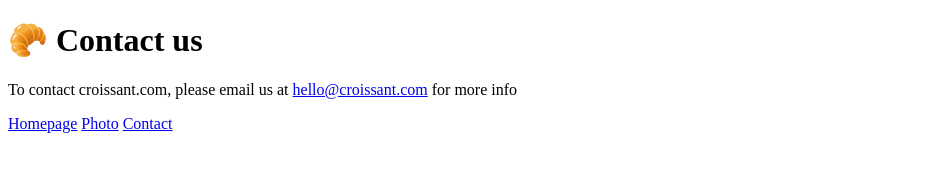
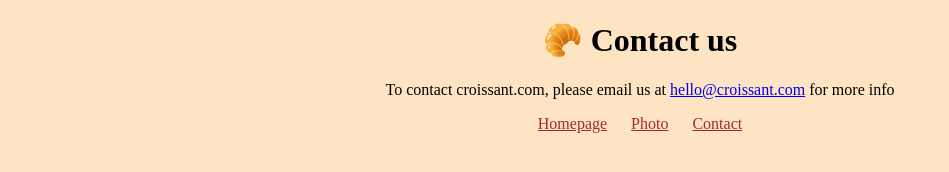
Before and after one commit to natallo7/Croissant, a plain HTML site: page contact.html in a window 1280 px wide. Shown: the whole page, without its empty margins (0-949 px from the left). Drawn offline with Linux system fonts and the light colour scheme.

Commit message:
Added css to text elements

```diff
--- a/contact.html
+++ b/contact.html
@@ -4,7 +4,8 @@
     <meta charset="UTF-8" />
     <meta http-equiv="X-UA-Compatible" content="IE=edge" />
     <meta name="viewport" content="width=device-width, initial-scale=1.0" />
-    <title>Contact</title>
+    <link rel="stylesheet" href="/css/styles.css" />
+    <title>Contact - Croissant</title>
   </head>
   <body>
     <h1>🥐 Contact us</h1>
@@ -12,7 +13,7 @@
       To contact croissant.com, please email us at
       <a href="mailto:hello@croissant.com">hello@croissant.com</a> for more info
     </p>
-    <div>
+    <div class="navigation-links">
       <a href="/">Homepage</a>
       <a href="/photo.html">Photo</a>
       <a href="/contact.html">Contact</a>
--- a/css/styles.css
+++ b/css/styles.css
@@ -0,0 +1,17 @@
+body {
+  background: bisque;
+}
+
+h1,
+p {
+  text-align: center;
+}
+
+.navigation-links {
+  text-align: center;
+}
+
+.navigation-links a {
+  margin: 0 10px;
+  color: brown;
+}
```
Also changed, not shown: index.html (+2 -1 lines), photo.html (+2 -1 lines).
